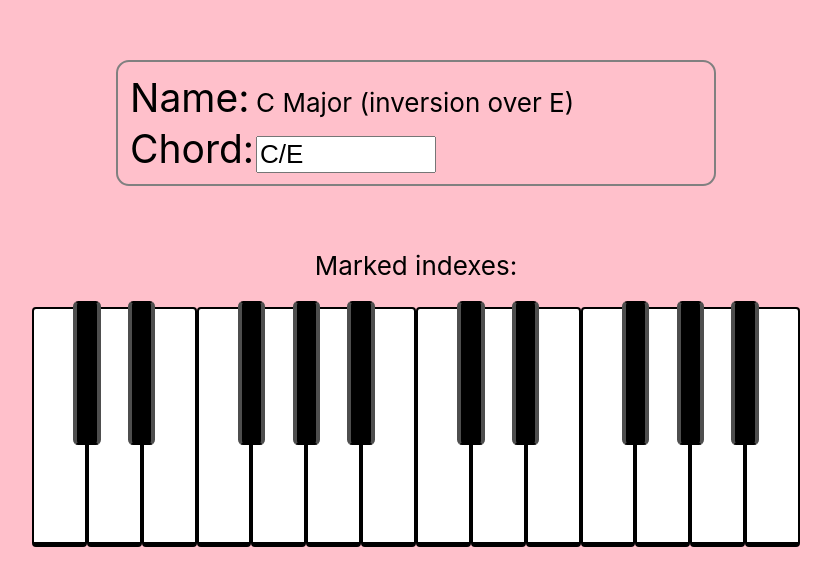
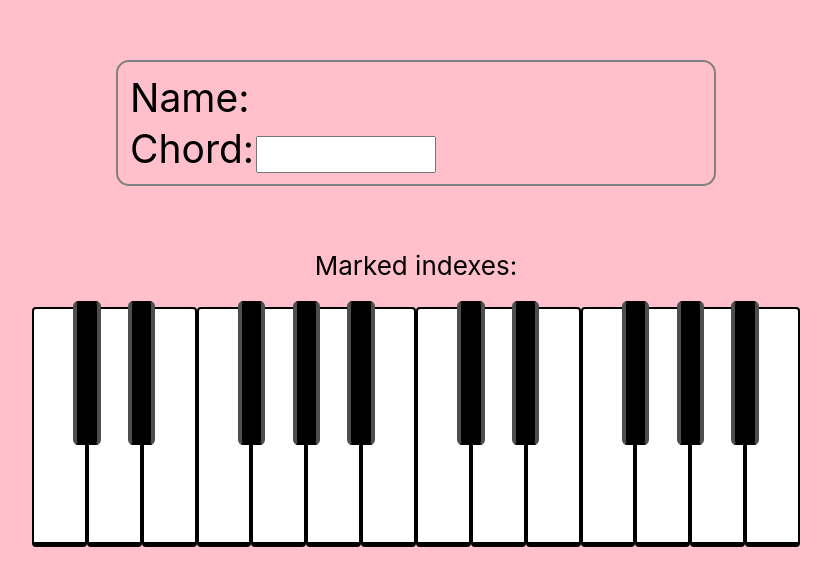
Before and after one commit to TerrorJacktyl/mapiano, a React (Create React App) app: page / in a window 1280 px wide. Shown: the part 116-702 px from the top of the page, without its empty margins (224-1055 px from the left). Built offline with nearby package versions, Linux system fonts and the light colour scheme.

Commit message:
Add ChordDisplay state

```diff
--- /dev/null
+++ b/src/ui/ChordFinder/ChordDisplay/ChordDisplayPresenter.ts
@@ -0,0 +1,20 @@
+import { action, runInAction } from "mobx";
+import { ChordDisplayStore } from "./ChordDisplayStore";
+
+export class ChordDisplayPresenter {
+  private store: ChordDisplayStore;
+
+  constructor(store: ChordDisplayStore) {
+    this.store = store;
+  }
+
+  @action
+  public updateSymbol(symbol: string) {
+    runInAction(() => this.store.chordSymbol.set(symbol));
+  }
+
+  @action
+  public updateName(name: string) {
+    runInAction(() => this.store.chordName.set(name));
+  }
+}
--- /dev/null
+++ b/src/ui/ChordFinder/ChordDisplay/ChordDisplayStore.ts
@@ -0,0 +1,13 @@
+import { observable } from "mobx";
+
+type DisplayChord = {
+  name: string;
+  symbol: string;
+};
+
+export class ChordDisplayStore {
+  // @observable chord: DisplayChord = observable({ name: "", symbol: "" });
+
+  @observable readonly chordName = observable.box("");
+  @observable readonly chordSymbol = observable.box("");
+}
--- a/src/ui/ChordFinder/ChordDisplay/ChordDisplayView.tsx
+++ b/src/ui/ChordFinder/ChordDisplay/ChordDisplayView.tsx
@@ -1,5 +1,8 @@
+import { observer } from "mobx-react";
 import React from "react";
 import "./ChordDisplay.css";
+import { ChordDisplayPresenter } from "./ChordDisplayPresenter";
+import { ChordDisplayStore } from "./ChordDisplayStore";
 
 type Props = {
   chordName: string;
@@ -34,3 +37,19 @@ export function ChordDisplayView({
     </section>
   );
 }
+
+export function createChordDisplay() {
+  const store = new ChordDisplayStore();
+  const presenter = new ChordDisplayPresenter(store);
+
+  const ChordDisplay = observer(() => (
+    <ChordDisplayView
+      chordName={store.chordName.get()}
+      chordSymbol={store.chordSymbol.get()}
+      // need anonymity here to preserve 'this' binding to presenter
+      onChangeSymbol={(symbol) => presenter.updateSymbol(symbol)}
+    ></ChordDisplayView>
+  ));
+
+  return { ChordDisplay };
+}
--- a/src/ui/ChordFinder/ChordFinder.tsx
+++ b/src/ui/ChordFinder/ChordFinder.tsx
@@ -1,10 +1,17 @@
 import "./ChordFinder.css";
 import { observer } from "mobx-react";
-import { ChordDisplayView } from "./ChordDisplay/ChordDisplayView";
+import {
+  ChordDisplayView,
+  createChordDisplay,
+} from "./ChordDisplay/ChordDisplayView";
 import { createPiano } from "./Piano/Piano";
+import { ChordFinderStore } from "./ChordFinderStore";
 
 function createChordFinder() {
-  const Piano = createPiano();
+  const { Piano, mark, unmarkAll } = createPiano();
+
+  const { ChordDisplay } = createChordDisplay();
+  // const store = new ChordFinderStore();
 
   const cMajorInversionE = {
     name: "C Major (inversion over E)",
@@ -14,11 +21,12 @@ function createChordFinder() {
 
   return observer(() => (
     <div className="ChordFinderView">
-      <ChordDisplayView
+      {/* <ChordDisplayView
         chordName={cMajorInversionE.name}
         chordSymbol={cMajorInversionE.symbol}
         onChangeSymbol={(symbol: string) => {}}
-      ></ChordDisplayView>
+      ></ChordDisplayView> */}
+      <ChordDisplay></ChordDisplay>
       <Piano></Piano>
     </div>
   ));
--- /dev/null
+++ b/src/ui/ChordFinder/ChordFinderStore.tsx
@@ -0,0 +1,6 @@
+import { Chord } from "../../chords/chords";
+import { PianoStore } from "./Piano/PianoStore";
+
+export class ChordFinderStore {
+  constructor(private pianoStore: PianoStore, chordSymbol: string) {}
+}
--- a/src/ui/ChordFinder/Piano/Piano.tsx
+++ b/src/ui/ChordFinder/Piano/Piano.tsx
@@ -18,7 +18,7 @@ export function createPiano() {
   const store = new PianoStore(octaveStores);
   const presenter = new PianoPresenter(store);
 
-  return observer(() => (
+  const Piano = observer(() => (
     <>
       <p>Marked indexes: {store.markedNotesIndexes.toString()}</p>
       <PianoView>
@@ -28,6 +28,8 @@ export function createPiano() {
       </PianoView>
     </>
   ));
+
+  return { Piano, mark: presenter.mark, unmarkAll: presenter.unmarkAll };
 }
 
 export {};
```
